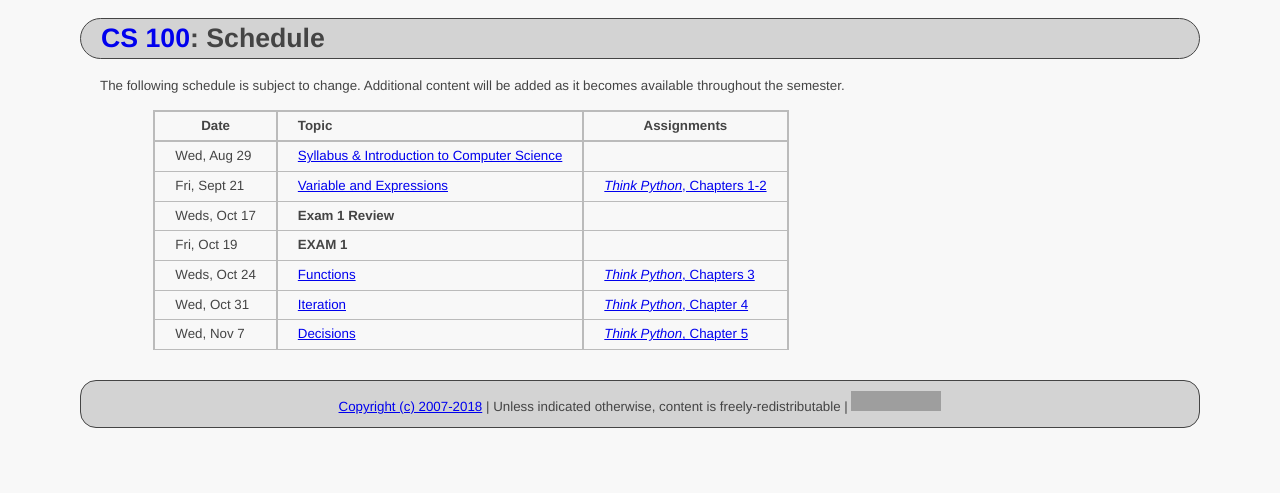
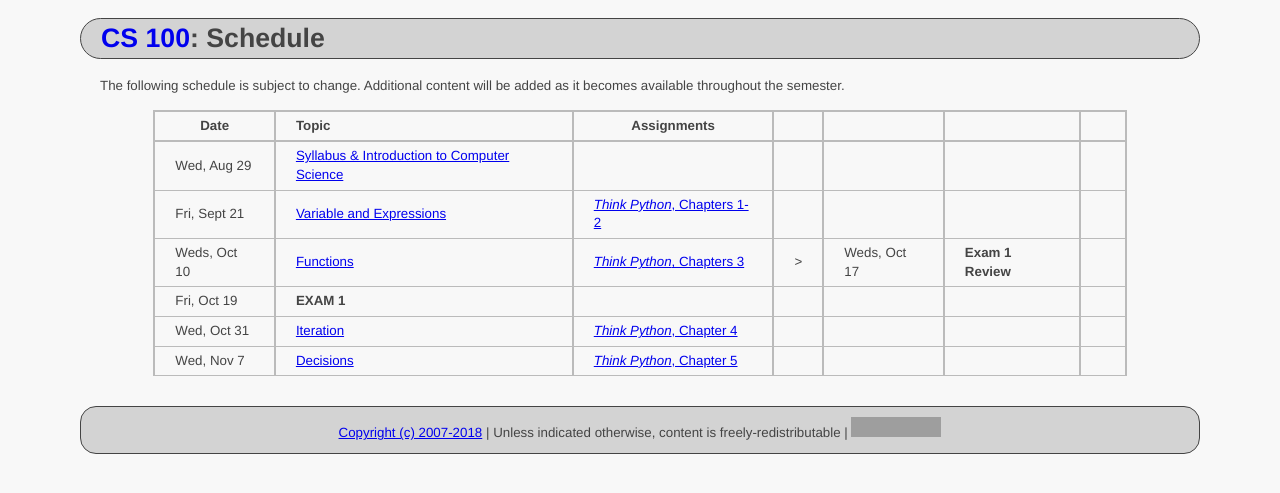
Before and after one commit to ycpcs/cs100-fall2018, a Jekyll site: the page built from schedule.md, in a window 1280 px wide. Shown: the top 493 px of the page. Built offline with Jekyll 4.4.1, drawn with Linux system fonts in a browser that asks for light colours; grey boxes are pictures that could not be loaded.

Commit message:
updated schedule

```diff
--- a/schedule.md
+++ b/schedule.md
@@ -12,9 +12,8 @@
 >| ---------------|:---------------------------------|------------------------------------------------------|
 >| Wed, Aug 29    |  [Syllabus & Introduction to Computer Science](lectures/lecture0_intro.pdf)   |                    |
 >| Fri, Sept 21   |  [Variable and Expressions](lectures/lecture1_variables_expressions.pdf)      | [*Think Python*, Chapters 1-2](https://greenteapress.com/wp/think-python-2e/)    |
->| Weds, Oct 17   |  **Exam 1 Review**                 |                                          |
+>| Weds, Oct 10   |  [Functions](lectures/lecture3_functions.pdf)                                 | [*Think Python*, Chapters 3](https://greenteapress.com/wp/think-python-2e/)      |>| Weds, Oct 17   |  **Exam 1 Review**                 |                                          |
 >| Fri, Oct 19    |  **EXAM 1**                        |                                          |
->| Weds, Oct 24   |  [Functions](lectures/lecture3_functions.pdf)                                 | [*Think Python*, Chapters 3](https://greenteapress.com/wp/think-python-2e/)      |
 >| Wed, Oct 31    |  [Iteration](lectures/lecture2_iteration.pdf)                                 | [*Think Python*, Chapter 4](https://greenteapress.com/wp/think-python-2e/)       |
 >| Wed, Nov 7    |  [Decisions](lectures/lecture4_decisions.pdf)                                  | [*Think Python*, Chapter 5](https://greenteapress.com/wp/think-python-2e/)       |
 
```
Also changed, not shown: index.md (+1 -1 lines).
